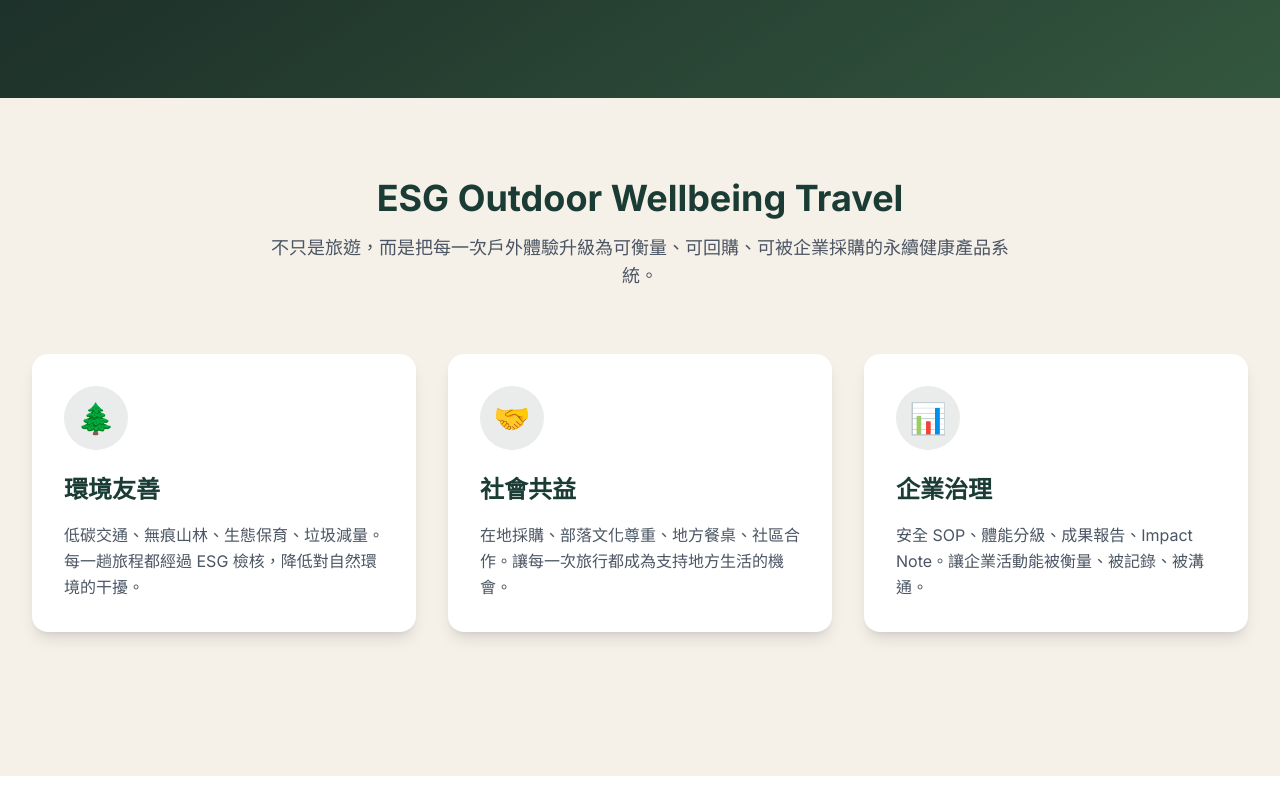
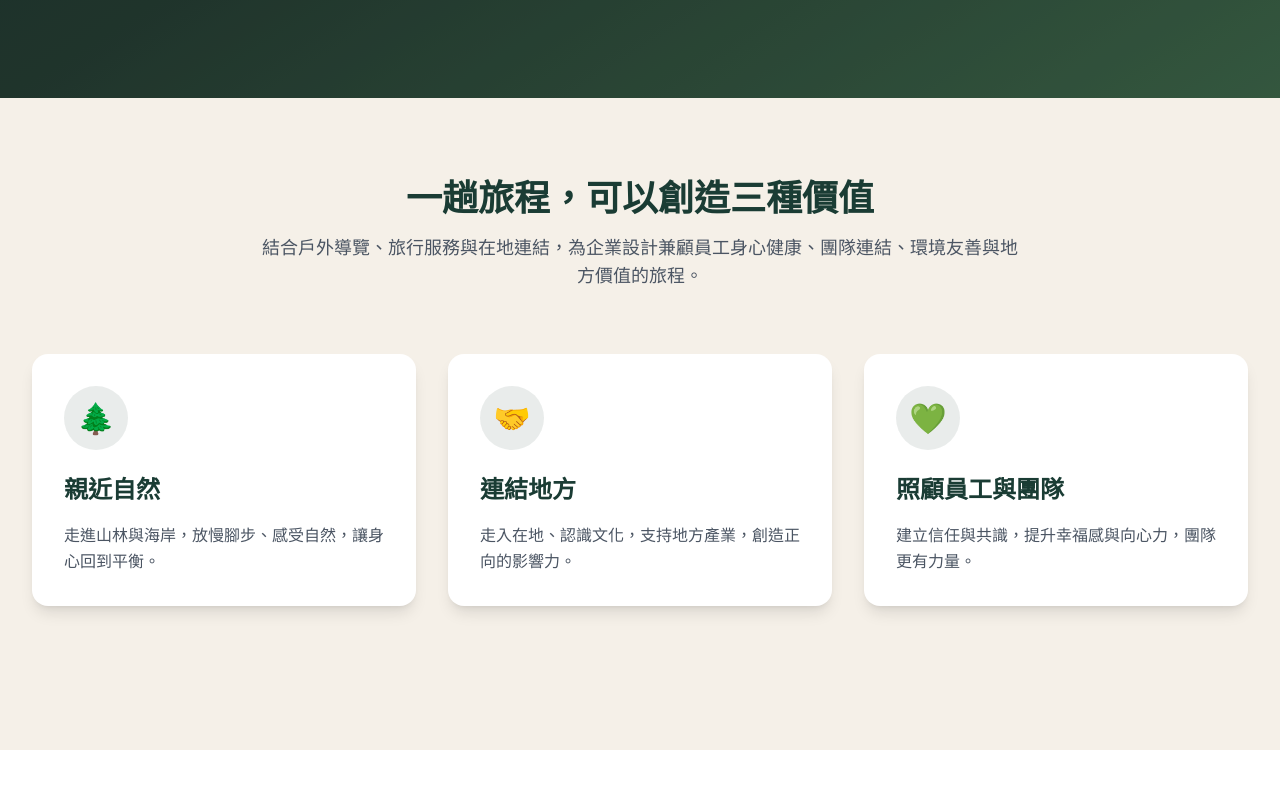
Before and after one commit to DingJun1028/ftgtours-esggo-co, a React (Vite) app: page / in a window 1280 px wide. Shown: the part 782-1579 px from the top of the page. Built offline with nearby package versions, Linux system fonts and the light colour scheme.

Commit message:
content: 首頁三大核心價值改為示意圖版本 (親近自然/連結地方/照顧員工與團隊)

```diff
--- a/src/pages/Home.jsx
+++ b/src/pages/Home.jsx
@@ -28,19 +28,19 @@ export default function Home() {
               探索企業方案
             </Link>
             <a href="#esg-section" className="bg-white/10 backdrop-blur-sm text-white border-2 border-white px-8 py-4 rounded-full font-semibold text-lg hover:bg-white/20 transition-colors">
-              了解 ESG 理念
+              了解塑趣旅程設計
             </a>
           </div>
         </div>
       </section>
 
-      {/* ESG Section */}
+      {/* Three Values Section */}
       <section id="esg-section" className="py-20 bg-ftg-sand">
         <div className="max-w-7xl mx-auto px-4 sm:px-6 lg:px-8">
           <div className="text-center mb-16">
-            <h2 className="section-title">ESG Outdoor Wellbeing Travel</h2>
+            <h2 className="section-title">一趟旅程，可以創造三種價值</h2>
             <p className="section-subtitle">
-              不只是旅遊，而是把每一次戶外體驗升級為可衡量、可回購、可被企業採購的永續健康產品系統。
+              結合戶外導覽、旅行服務與在地連結，為企業設計兼顧員工身心健康、團隊連結、環境友善與地方價值的旅程。
             </p>
           </div>
 
@@ -49,9 +49,9 @@ export default function Home() {
               <div className="w-16 h-16 bg-ftg-green/10 rounded-full flex items-center justify-center mb-6">
                 <span className="text-3xl">🌲</span>
               </div>
-              <h3 className="text-2xl font-bold text-ftg-forest mb-4">環境友善</h3>
+              <h3 className="text-2xl font-bold text-ftg-forest mb-4">親近自然</h3>
               <p className="text-gray-600 leading-relaxed">
-                低碳交通、無痕山林、生態保育、垃圾減量。每一趟旅程都經過 ESG 檢核，降低對自然環境的干擾。
+                走進山林與海岸，放慢腳步、感受自然，讓身心回到平衡。
               </p>
             </div>
 
@@ -59,19 +59,19 @@ export default function Home() {
               <div className="w-16 h-16 bg-ftg-green/10 rounded-full flex items-center justify-center mb-6">
                 <span className="text-3xl">🤝</span>
               </div>
-              <h3 className="text-2xl font-bold text-ftg-forest mb-4">社會共益</h3>
+              <h3 className="text-2xl font-bold text-ftg-forest mb-4">連結地方</h3>
               <p className="text-gray-600 leading-relaxed">
-                在地採購、部落文化尊重、地方餐桌、社區合作。讓每一次旅行都成為支持地方生活的機會。
+                走入在地、認識文化，支持地方產業，創造正向的影響力。
               </p>
             </div>
 
             <div className="bg-white rounded-2xl p-8 shadow-lg">
               <div className="w-16 h-16 bg-ftg-green/10 rounded-full flex items-center justify-center mb-6">
-                <span className="text-3xl">📊</span>
+                <span className="text-3xl">💚</span>
               </div>
-              <h3 className="text-2xl font-bold text-ftg-forest mb-4">企業治理</h3>
+              <h3 className="text-2xl font-bold text-ftg-forest mb-4">照顧員工與團隊</h3>
               <p className="text-gray-600 leading-relaxed">
-                安全 SOP、體能分級、成果報告、Impact Note。讓企業活動能被衡量、被記錄、被溝通。
+                建立信任與共識，提升幸福感與向心力，團隊更有力量。
               </p>
             </div>
           </div>
```
